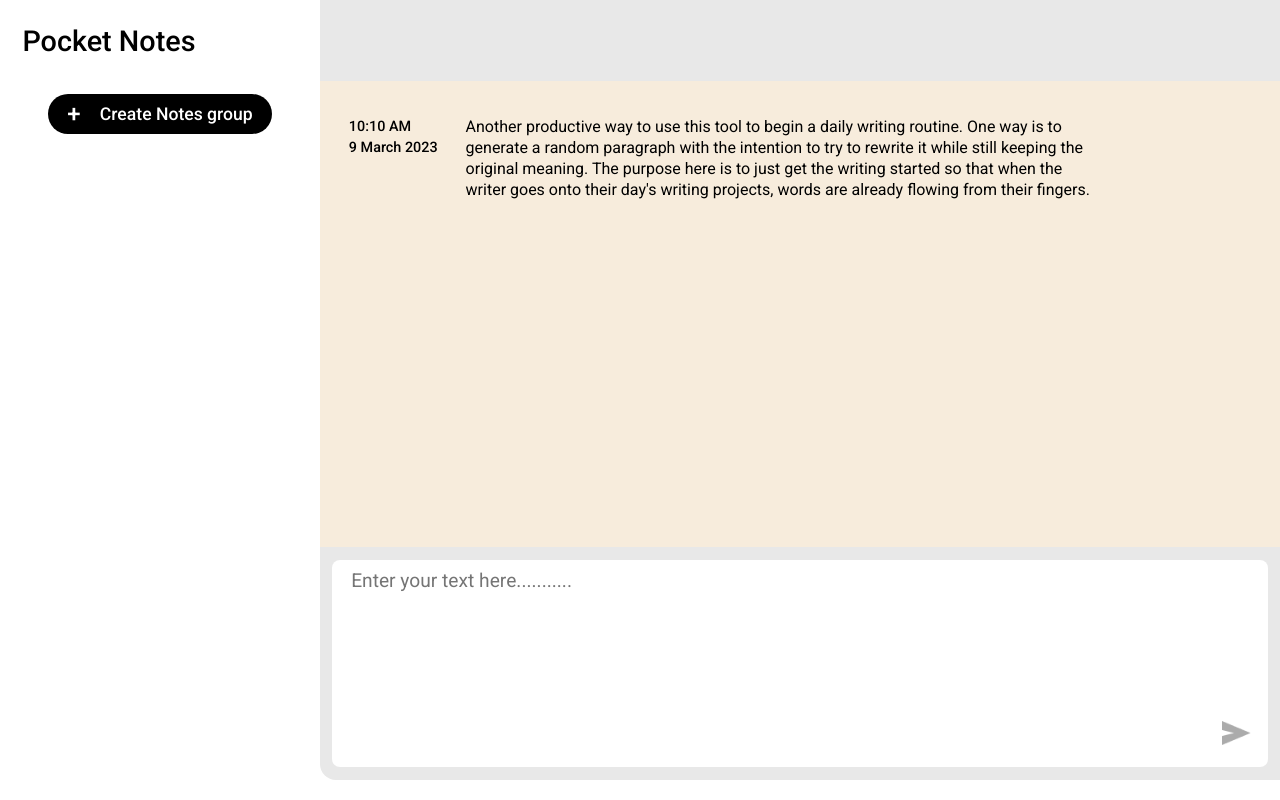
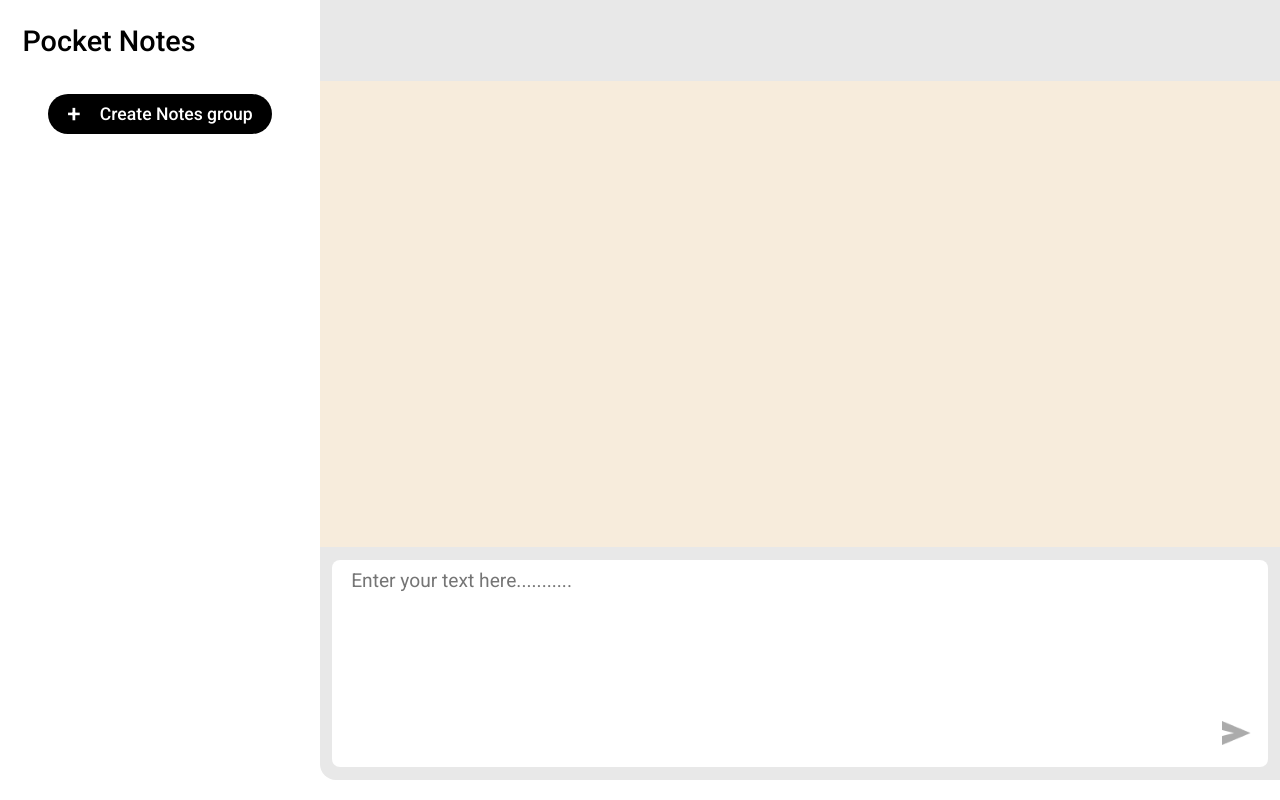
Before and after one commit to shimakri62946569/pocket-notes, a React (Create React App) app: page /write/1 in a window 1280 px wide. Built offline with nearby package versions, Linux system fonts and the light colour scheme; a web font is replaced by a local one.

Commit message:
almost done

```diff
--- a/src/App.js
+++ b/src/App.js
@@ -35,10 +35,16 @@ function App() {
       };
 
       setId(id + 1);
-      setUsers((prevUsers) => [...prevUsers, newUser]);
-      localStorage.setItem('users', JSON.stringify([...users, newUser]));
+
+      // Create a new array with the updated data
+      const newUsers = [...users, newUser];
+      setUsers(newUsers);
+
+      // Update localStorage with the new array
+      localStorage.setItem('users', JSON.stringify(newUsers));
     }
   }
+
 
   return (
     <Router>
@@ -71,6 +77,7 @@ function App() {
             <Route path='/write/:noteId' element={<Write users={users}></Write>}></Route>
             <Route path='/' element={<Default></Default>}></Route>
           </Routes>
+
       </div>
     </div>
     </Router>
--- a/src/components/Text.jsx
+++ b/src/components/Text.jsx
@@ -1,14 +1,14 @@
 import React from 'react'
 import styles from '../styles/text.module.css'
 
-const Text = () => {
+const Text = ({time, date, data}) => {
   return (
     <div className={styles.container}>
       <div className={styles.date_section}>
-        <span>10:10 AM</span>
-        <span>9 March 2023</span>
+        <span>{time}</span>
+        <span>{date}</span>
       </div>
-      <p>Another productive way to use this tool to begin a daily writing routine. One way is to generate a random paragraph with the intention to try to rewrite it while still keeping the original meaning. The purpose here is to just get the writing started so that when the writer goes onto their day's writing projects, words are already flowing from their fingers.</p>
+      <p>{data}</p>
     </div>
   )
 }
--- a/src/components/Write.jsx
+++ b/src/components/Write.jsx
@@ -1,28 +1,69 @@
-import React, { useEffect, useState } from 'react'
-import styles from '../styles/write.module.css'
-import Note from './Note'
-import sendimg from '../assets/sendimg.png'
-import backimg from '../assets/backimg.png'
-import Text from './Text'
-import { useParams } from 'react-router-dom'
+import React, { useEffect, useState } from 'react';
+import styles from '../styles/write.module.css';
+import Note from './Note';
+import sendimg from '../assets/sendimg.png';
+import backimg from '../assets/backimg.png';
+import Text from './Text';
+import { useParams } from 'react-router-dom';
 
-const Write = ({users}) => {
-  const [myobj, setMyobj] = useState([{}])
+const Write = ({ users }) => {
   const { noteId } = useParams();
   const [userName, setUserName] = useState('');
   const [userColor, setUserColor] = useState('');
   const [shortname, setShortname] = useState('');
+  const [newText, setNewText] = useState('');
+  const [myTexts, setMyTexts] = useState([]); // Initialize as an empty array
 
-  useEffect( () => {
-    users.forEach( (element) => {
-      if(element.id === parseInt(noteId)){
-        setUserName(element.userName)
-        setUserColor(element.userColor)
-        setShortname(element.shortName)
-        console.log(element)
+  useEffect(() => {
+    console.log('useEffect run');
+    const user = users.find((element) => element.id === parseInt(noteId));
+    if (user) {
+      setUserName(user.userName);
+      setUserColor(user.userColor);
+      setShortname(user.shortName);
+      setMyTexts(user.texts ? Object.values(user.texts) : []); // Set the user's texts
+    }
+  }, [noteId, users]);
+
+  const handleText = (e) => {
+    setNewText(e.target.value);
+  }
+
+  const handleSubmit = () => {
+    console.log('submit run');
+    const updatedUsers = users.map((user) => {
+      if (user.id === parseInt(noteId)) {
+        user.texts = user.texts || {};
+
+        // Increment the textCount and timeCount
+        user.textCount = (user.textCount || 0) + 1;
+
+        // Create a new text entry object
+        user.texts[`text${user.textCount}`] = {
+          data: newText,
+          date: new Date().toLocaleDateString(),
+          time: new Date().toLocaleTimeString(),
+        };
+
+        return user;
       }
-    } )
-  }, [userName, userColor, noteId])
+      return user;
+    });
+
+    // Update the component state to reflect the changes
+    setMyTexts(Object.values(updatedUsers.find((user) => user.id === parseInt(noteId)).texts || {}));
+
+    // Update localStorage with the updated array while keeping existing data intact
+    const updatedArray = users.map((user) => {
+      if (user.id === parseInt(noteId)) {
+        return updatedUsers.find((u) => u.id === user.id);
+      }
+      return user;
+    });
+    localStorage.setItem('users', JSON.stringify(updatedArray));
+  }
+
+
 
   return (
     <div className={styles.container}>
@@ -33,34 +74,23 @@ const Write = ({users}) => {
       <main>
         <br />
         <br />
-        <Text></Text>
+        {myTexts.map((text, index) => (
+          <Text
+            key={index}
+            data={text.data}
+            date={text.date}
+            time={text.time}
+          ></Text>
+        ))}
         <br />
         <br />
-        {/* <Text></Text>
-        <br />
-        <br />
-        <Text></Text>
-        <br />
-        <br />
-        <Text></Text>
-        <br />
-        <br />
-        <Text></Text>
-        <br />
-        <br />
-        <Text></Text>
-        <br />
-        <br />
-        <Text></Text>
-        <br />
-        <br /> */}
       </main>
       <footer>
-        <textarea placeholder='Enter your text here...........' ></textarea>
-        <img src={sendimg} alt="" />
+        <textarea onChange={handleText} placeholder='Enter your text here...........' value={newText}></textarea>
+        <img onClick={handleSubmit} src={sendimg} alt="" />
       </footer>
     </div>
   )
 }
 
-export default Write
+export default Write;
```
